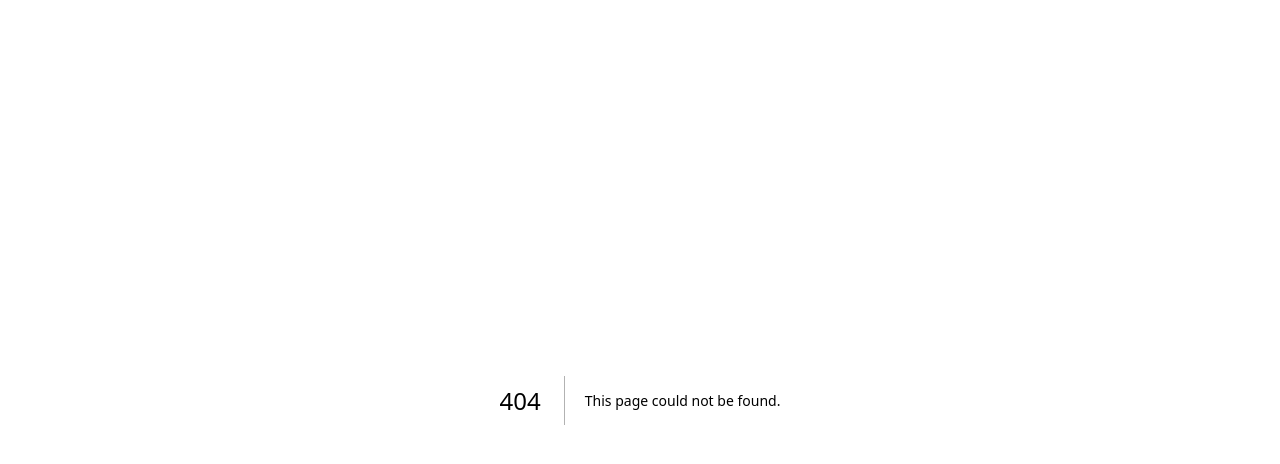
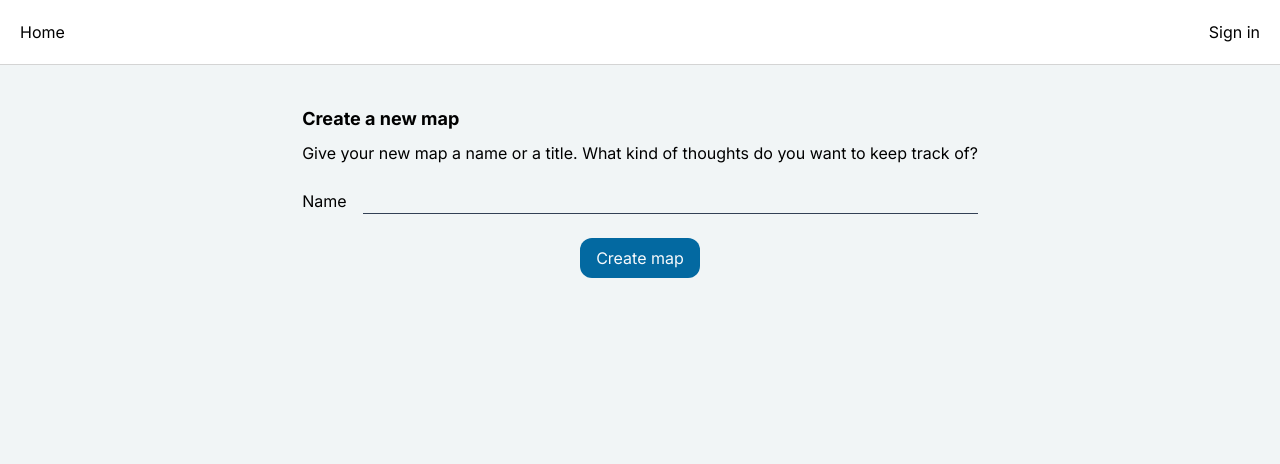
Before and after one commit to jbilee/minder, a Next.js app: page /maps/new in a window 1280 px wide. Before the commit this address had no page. Shown: the top 464 px of the page. Built offline with nearby package versions, Linux system fonts and the light colour scheme; no server answers.

Commit message:
feat: Map creation page

```diff
--- a/next.config.mjs
+++ b/next.config.mjs
@@ -5,6 +5,15 @@ const nextConfig = {
     return config;
   },
   reactStrictMode: false,
+  images: {
+    remotePatterns: [
+      {
+        protocol: "https",
+        hostname: "utfs.io",
+        port: "",
+      },
+    ],
+  },
 };
 
 export default nextConfig;
--- /dev/null
+++ b/src/app/(home)/maps/new/page.tsx
@@ -0,0 +1,13 @@
+import NewMapForm from "@/components/map/NewMapForm";
+
+export default async function NewMapPage() {
+  return (
+    <div className="flex flex-col max-w-[100dvw] lg:max-w-4xl px-4 lg:px-0 gap-6">
+      <div>
+        <h1 className="mb-2 text-lg font-bold">Create a new map</h1>
+        <p>Give your new map a name or a title. What kind of thoughts do you want to keep track of?</p>
+      </div>
+      <NewMapForm />
+    </div>
+  );
+}
--- a/src/app/(home)/maps/page.tsx
+++ b/src/app/(home)/maps/page.tsx
@@ -1,3 +1,4 @@
+import Link from "next/link";
 import MapCard from "@/components/map/MapCard";
 import { createSupabaseServerClient } from "@/utils/supabase/server";
 
@@ -19,6 +20,11 @@ export default async function MapsPage() {
       ) : (
         <div className="lg:w-[56rem] p-4 text-center">You dont&apos;t have any maps yet.</div>
       )}
+      <div className="flex mt-10 justify-center">
+        <Link href="/maps/new">
+          <div className="w-fit px-4 py-2 rounded-xl bg-sky-700 text-slate-50">+ Add map</div>
+        </Link>
+      </div>
     </div>
   );
 }
--- a/src/app/(map)/maps/c/[id]/page.tsx
+++ b/src/app/(map)/maps/c/[id]/page.tsx
@@ -12,7 +12,7 @@ export default async function MapView({ params }: { params: { id: string } }) {
     // TODO: Handle error
   }
   return (
-    <div className="flex flex-col min-h-dvh justify-center items-center">
+    <div className="flex flex-col min-h-dvh justify-center items-center overscroll-none">
       <Canvas data={data ?? []} mapId={params.id} />
       {/* <ControlPanel /> */}
     </div>
--- a/src/app/actions.ts
+++ b/src/app/actions.ts
@@ -32,6 +32,16 @@ export const putBubbleArray = async (bubbles: BubbleProps[]) => {
   }
 };
 
+export const postMap = async (name: string): Promise<string | null> => {
+  const supabase = await createSupabaseServerClient();
+  const { data, error } = await supabase.from("maps").insert({ name }).select("id");
+  if (error) {
+    // TODO: Handle error
+    return null;
+  }
+  return data[0].id;
+};
+
 export const deleteAccount = async (userId: string) => {
   const clerk = await clerkClient();
   await clerk.users.deleteUser(userId);
--- a/src/components/map/MapCard.tsx
+++ b/src/components/map/MapCard.tsx
@@ -12,9 +12,8 @@ type MapCardProps = {
 export default function MapCard({ mapId, imgUrl, mapName, lastEdited }: MapCardProps) {
   return (
     <div>
-      {/* <Image src={imgUrl} width={250} height={50} alt={mapName} /> */}
       <Link href={`/maps/c/${mapId}`}>
-        <div className="w-[235px] h-[120px] rounded-lg bg-green-500" />
+        <Image src={imgUrl} width={235} height={120} alt={mapName} className="rounded-lg" />
       </Link>
       <p className="mt-2 font-bold truncate">{mapName}</p>
       <p className="text-sm">
--- /dev/null
+++ b/src/components/map/NewMapForm.tsx
@@ -0,0 +1,51 @@
+"use client";
+
+import { useState, type ChangeEvent, type FormEvent } from "react";
+import Link from "next/link";
+import { postMap } from "@/app/actions";
+
+export default function NewMapForm() {
+  const [input, setInput] = useState("");
+  const [mapId, setMapId] = useState<null | string>(null);
+
+  const handleInput = (e: ChangeEvent<HTMLInputElement>) => {
+    const input = e.target.value;
+    if (input.length > 30) return;
+    setInput(input);
+  };
+
+  const onSubmit = async (e: FormEvent) => {
+    e.preventDefault();
+    if (input === "") return;
+    const result = await postMap(input);
+    if (result) {
+      setMapId(result);
+    }
+    setInput("");
+  };
+
+  if (mapId)
+    return (
+      <div className="text-center">
+        <p className="mb-4">Created a new map!</p>
+        <Link href={`/maps/c/${mapId}`} className="px-4 py-2 rounded-xl bg-sky-700 text-slate-50">
+          Go to map
+        </Link>
+      </div>
+    );
+  return (
+    <form className="flex flex-col gap-6" onSubmit={onSubmit}>
+      <div className="flex gap-4">
+        Name
+        <div className="w-full border-b border-slate-700 dark:border-slate-50">
+          <input className="w-full bg-transparent" type="text" value={input} onChange={handleInput} />
+        </div>
+      </div>
+      <input
+        className="w-fit px-4 py-2 self-center rounded-xl bg-sky-700 text-slate-50 cursor-pointer"
+        type="submit"
+        value="Create map"
+      />
+    </form>
+  );
+}
```
